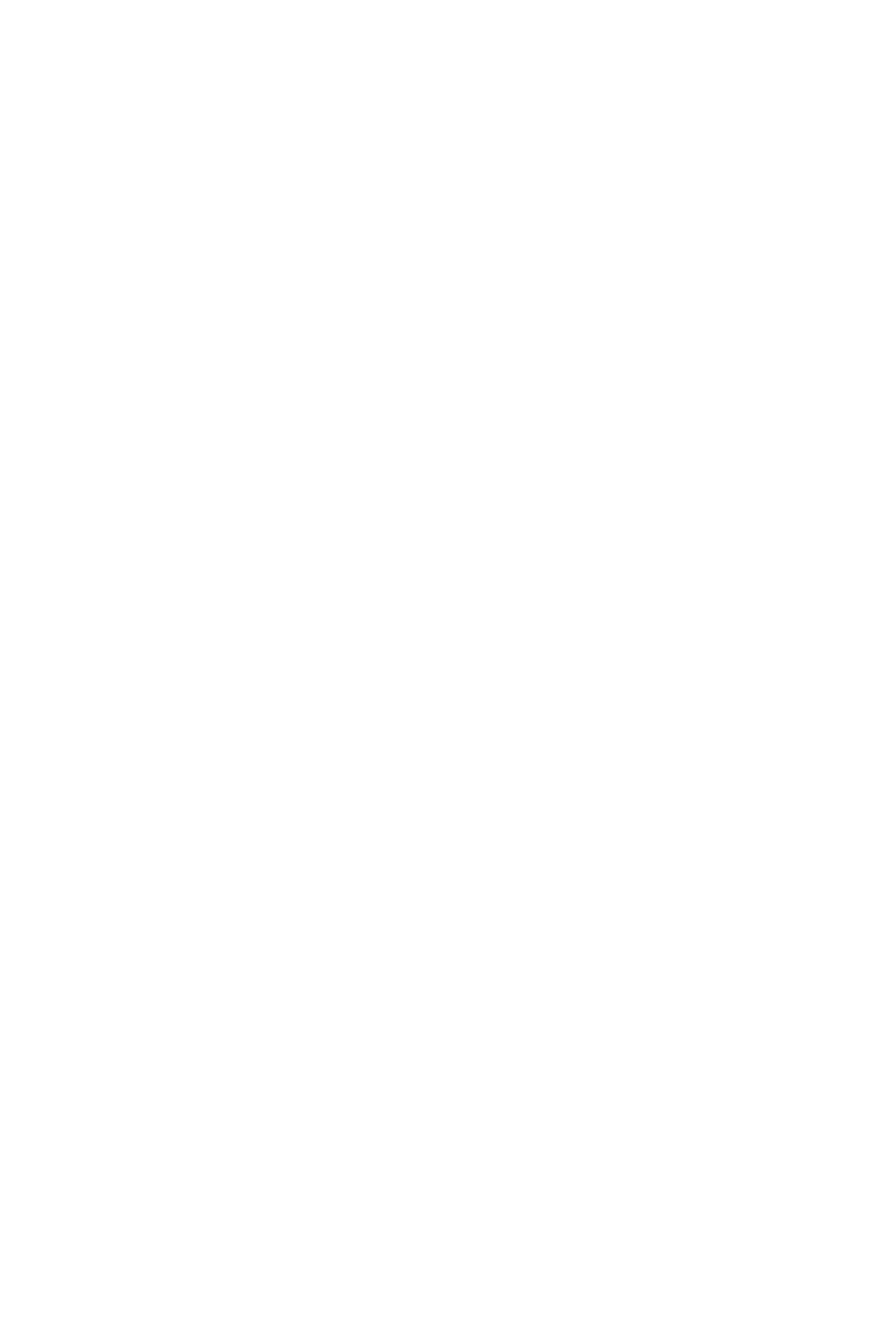
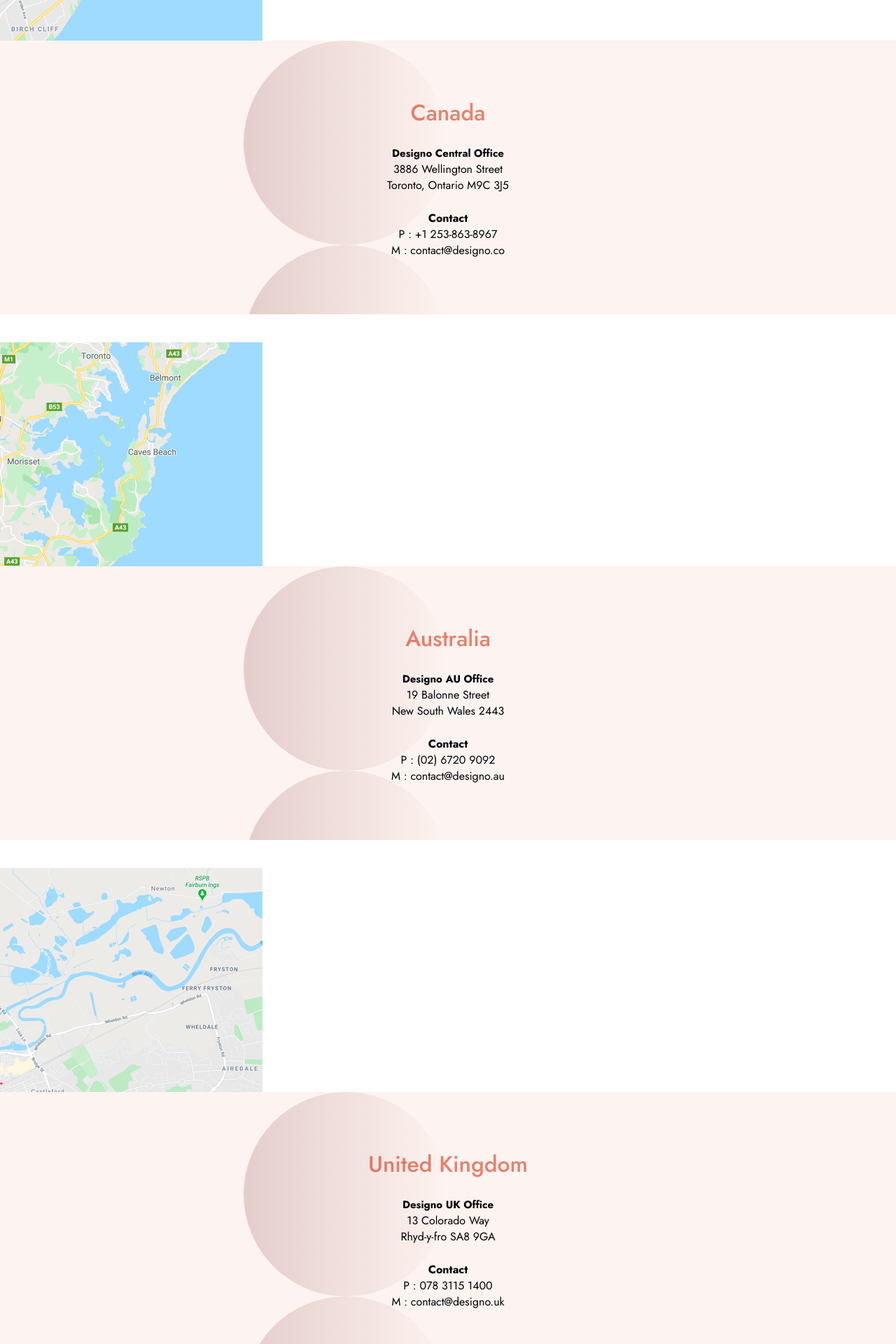
Before and after one commit to ringtho/designo, a JavaScript app: page /location in a window 1280 px wide. Shown: the part 360-2280 px from the top of the page at 70% size. Before the commit the page ends 800 px from the top, so only its background shows below. Built offline with nearby package versions, Linux system fonts and the light colour scheme; the HTML template or start-up script is replaced by a standard one.

Commit message:
Aded Locations page

```diff
--- a/src/index.css
+++ b/src/index.css
@@ -623,3 +623,14 @@ button:hover {
   border-radius: 8px;
   margin-top: 32px;
 }
+
+.location-container > h4 {
+  font-size: 15px;
+  font-weight: 700;
+}
+
+.location-wrapper {
+  display: flex;
+  flex-direction: column;
+  gap: 40px;
+}
--- a/src/pages/Location.js
+++ b/src/pages/Location.js
@@ -1,8 +1,74 @@
-
+import Navbar from "../components/Navbar"
+import Footer from "../components/Footer"
+import canadaMap from "../assets/locations/desktop/image-map-canada.png"
+import australiaMap from "../assets/locations/desktop/image-map-australia.png"
+import ukMap from "../assets/locations/desktop/image-map-united-kingdom.png"
 
 
 const Location = () => {
-    return <h2>Location Page</h2>
+    return (
+        <>
+            <Navbar />
+            <main className="location-wrapper">
+            <section className="about-hero">
+                <img src={canadaMap} alt="canada" className="about-hero-image" />
+                <div className="about-descriptions">
+                    <div className="about-description-content">
+                        <h2>Canada</h2>
+                        <div className="location-container">
+                            <h4>Designo Central Office</h4>
+                            <p>3886 Wellington Street</p>
+                            <p>Toronto, Ontario M9C 3J5</p>
+                        </div>
+                        <div className="location-header">
+                            <h4>Contact</h4>
+                            <p>P : +1 253-863-8967</p>
+                            <p>M : contact@designo.co</p>
+                        </div>
+                    </div>
+                </div>
+            </section>
+            <section className="about-hero">
+                <img src={australiaMap} alt="australia" className="about-hero-image" />
+                <div className="about-descriptions">
+                    <div className="about-description-content">
+                        <h2>Australia</h2>
+                        <div className="location-container">
+                            <h4>Designo AU Office</h4>
+                            <p>19 Balonne Street</p>
+                            <p>New South Wales 2443</p>
+                        </div>
+                        <div className="location-header">
+                            <h4>Contact</h4>
+                            <p>P : (02) 6720 9092</p>
+                            <p>M : contact@designo.au</p>
+                        </div>
+                    </div>
+                </div>
+            </section>
+            <section className="about-hero">
+                <img src={ukMap} alt="united-kingdom" className="about-hero-image" />
+                <div className="about-descriptions">
+                    <div className="about-description-content">
+                        <h2>United Kingdom</h2>
+                        <div className="location-container">
+                            <h4>Designo UK Office</h4>
+                            <p>13  Colorado Way</p>
+                            <p>Rhyd-y-fro SA8 9GA</p>
+                        </div>
+                        <div className="location-header">
+                            <h4>Contact</h4>
+                            <p>P : 078 3115 1400</p>
+                            <p>M : contact@designo.uk</p>
+                        </div>
+                    </div>
+                </div>
+            </section>
+            </main>
+            <Footer />
+        </>
+
+    )
 }
 
 export default Location
```
